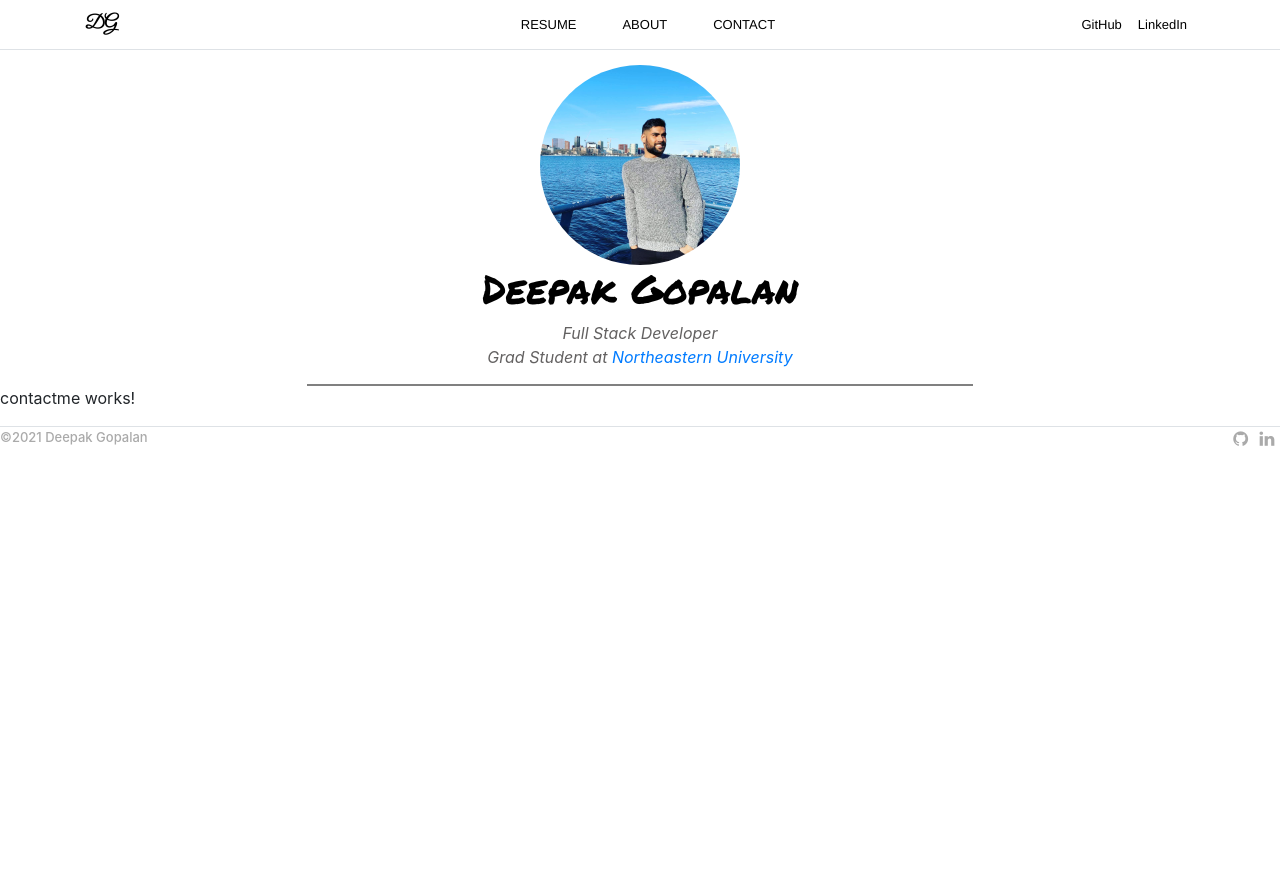
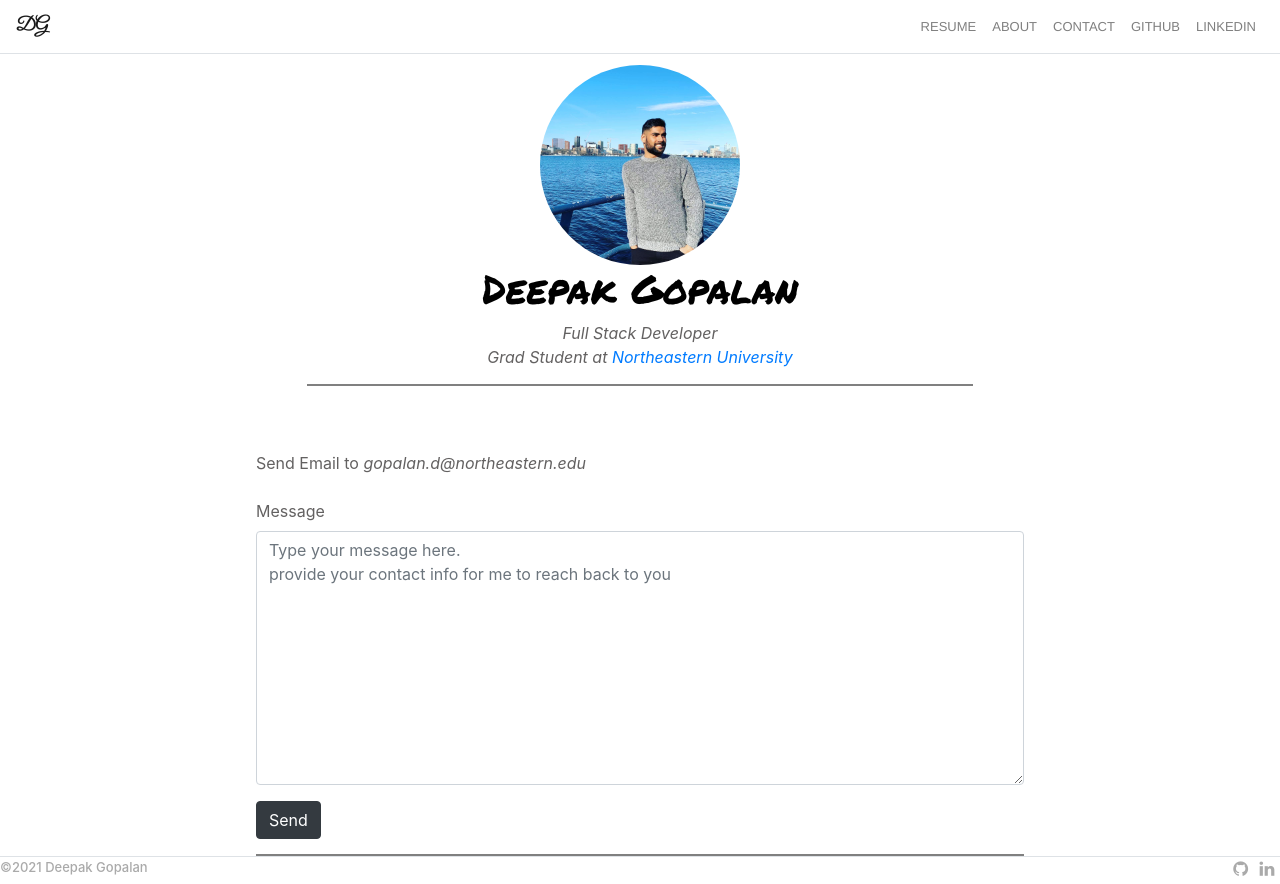
Before and after one commit to deepakgopalanneu/portfolio_angular, an Angular app: page /contactme in a window 1280 px wide. Before the commit the page ends 800 px from the top, so only its background shows below. Built offline with nearby package versions, Linux system fonts and the light colour scheme.

Commit message:
nav bar done, contact me component base done

```diff
--- a/src/app/contactme/contactme.component.css
+++ b/src/app/contactme/contactme.component.css
@@ -0,0 +1,15 @@
+.bodysize{
+    padding-top: 65px;
+    padding-bottom: 15px;
+    width:60%;
+    margin:0 auto;
+    border-bottom: 2px solid gray;
+}
+.bodytext{
+    text-align: left;
+    color:rgb(99, 97, 97);
+}
+.form-group input{
+    height: 200px;
+    align-content: initial;
+}
--- a/src/app/contactme/contactme.component.html
+++ b/src/app/contactme/contactme.component.html
@@ -1 +1,15 @@
-<p>contactme works!</p>
+<div class="bodysize bodytext">
+    <form>
+        <div class="form-group">
+          <label for="exampleInputEmail1">Send Email to <i>gopalan.d@northeastern.edu</i></label>
+          <!-- <input type="email" class="form-control" id="exampleInputEmail1" aria-describedby="emailHelp" placeholder="Enter email">
+          <small id="emailHelp" class="form-text text-muted">I'll never share your email with anyone else.</small> -->
+        </div>
+        <div class="form-group">
+          <label for="message">Message</label>
+          <textarea cols="30" rows="10" class="form-control" id="mesaage" maxlength="1000" placeholder="Type your message here.&#10;provide your contact info for me to reach back to you"></textarea>
+        </div>
+
+        <button type="submit" class="btn btn-dark">Send</button>
+      </form>
+</div>
--- a/src/app/footer/footer.component.html
+++ b/src/app/footer/footer.component.html
@@ -1,4 +1,6 @@
 <link rel="stylesheet" href="https://cdnjs.cloudflare.com/ajax/libs/font-awesome/4.7.0/css/font-awesome.min.css">
+
+
 <footer class="sticky-footer border-top border-light-gray gray h6">
     <div class="sm-col px2"> ©2021 Deepak Gopalan </div>
     <div class="sm-col px2 pull-right">
--- a/src/app/navbar/navbar.component.css
+++ b/src/app/navbar/navbar.component.css
@@ -1,13 +1,11 @@
 @import '~bootstrap/dist/css/bootstrap.css';
 
-.navbar{
+/* .navbar{
   max-height: 50px;
-}
-.navbar .navbar-expand-lg .navbar-custom .navbar-inverse .navbar-inner .fixed-top .bg-white{
-  border: black;
-  border-style: solid;
-  border-width: medium;
+} */
+.navbar .navbar-expand-lg .navbar-inverse  .navbar-light .border-bottom .fixed-top {
 
+  color: black;
     /*  For Transparent Nav bar
     border-width: 0px;
     -webkit-box-shadow: 0px 0px;
@@ -23,13 +21,7 @@
   font-weight: bolder;
   color: rgb(0,0,0);
 }
-.middle{
-  padding-left: 60px;
-}
 
-.middle ul li {
-  padding-left: 30px;
-}
 nav ul li a {
   font-family: Montserrat,helvetica neue,Helvetica,Arial,sans-serif ;
   font-size: small;
--- a/src/app/navbar/navbar.component.html
+++ b/src/app/navbar/navbar.component.html
@@ -1,27 +1,30 @@
 <style>
     @import url('https://fonts.googleapis.com/css2?family=Great+Vibes&display=swap');
 </style>
-<nav class="navbar navbar-expand-lg navbar-custom navbar-inverse bg-white navbar-inner border-bottom fixed-top">
-    <div class="container">
-        <!-- navbar-collapse collaps -->
-        <div >
-            <a href="https://www.deepakgopalan.me" class="navbar-brand titlefont" >DG</a>
-        </div>
-    <div class=" nav-content navbar-center middle">
-        <ul class="nav navbar-nav " routerLinkActive="active">
+
+
+<nav class="navbar navbar-expand-lg navbar-inverse bg-white navbar-light border-bottom fixed-top">
+        <a href="https://www.deepakgopalan.me" class="navbar-brand titlefont" >DG</a>
+        <button class="navbar-toggler d-lg-none" type="button" data-toggle="collapse" data-target="#myNavBar" aria-controls="myNavBar" aria-expanded="false" aria-label="Toggle navigation">
+            <span class="navbar-toggler-icon"> </span>
+        </button>
+
+    <!-- <div class=" nav-content navbar-center middle">  -->
+    <div class="collapse navbar-collapse " id="myNavBar">
+        <ul class="nav navbar-nav ml-auto " routerLinkActive="active">
             <li class="nav-item"><a class="nav-link" routerLink="resume">RESUME</a></li>
             <li class="nav-item"><a class="nav-link" routerLink="about">ABOUT</a></li>
             <li class="nav-item"><a class="nav-link" routerLink="contactme">CONTACT</a></li>
-        </ul>
+        <!-- </ul>
     </div>
 
 
         <div class="">
-        <ul class=" nav navbar-nav " >
-            <li class="nav-item"><a class="nav-link" target="_blank" href="https://github.com/deepakgopalanneu">GitHub</a></li>
-            <li class="nav-item"><a class="nav-link" target="_blank" href="https://www.linkedin.com/in/deepak-gopalan-neu/">LinkedIn</a></li>
+        <ul class=" nav navbar-nav " > -->
+            <li class="nav-item"><a class="nav-link" target="_blank" href="https://github.com/deepakgopalanneu">GITHUB</a></li>
+            <li class="nav-item"><a class="nav-link" target="_blank" href="https://www.linkedin.com/in/deepak-gopalan-neu/">LINKEDIN</a></li>
         </ul>
         </div>
-    </div>
+
 
 </nav>
--- a/src/app/navbar/navbar.component.ts
+++ b/src/app/navbar/navbar.component.ts
@@ -7,6 +7,7 @@ import { Component, OnInit } from '@angular/core';
 })
 export class NavbarComponent implements OnInit {
 
+  isCollapsed = false;
   constructor() { }
 
   ngOnInit(): void {
```
